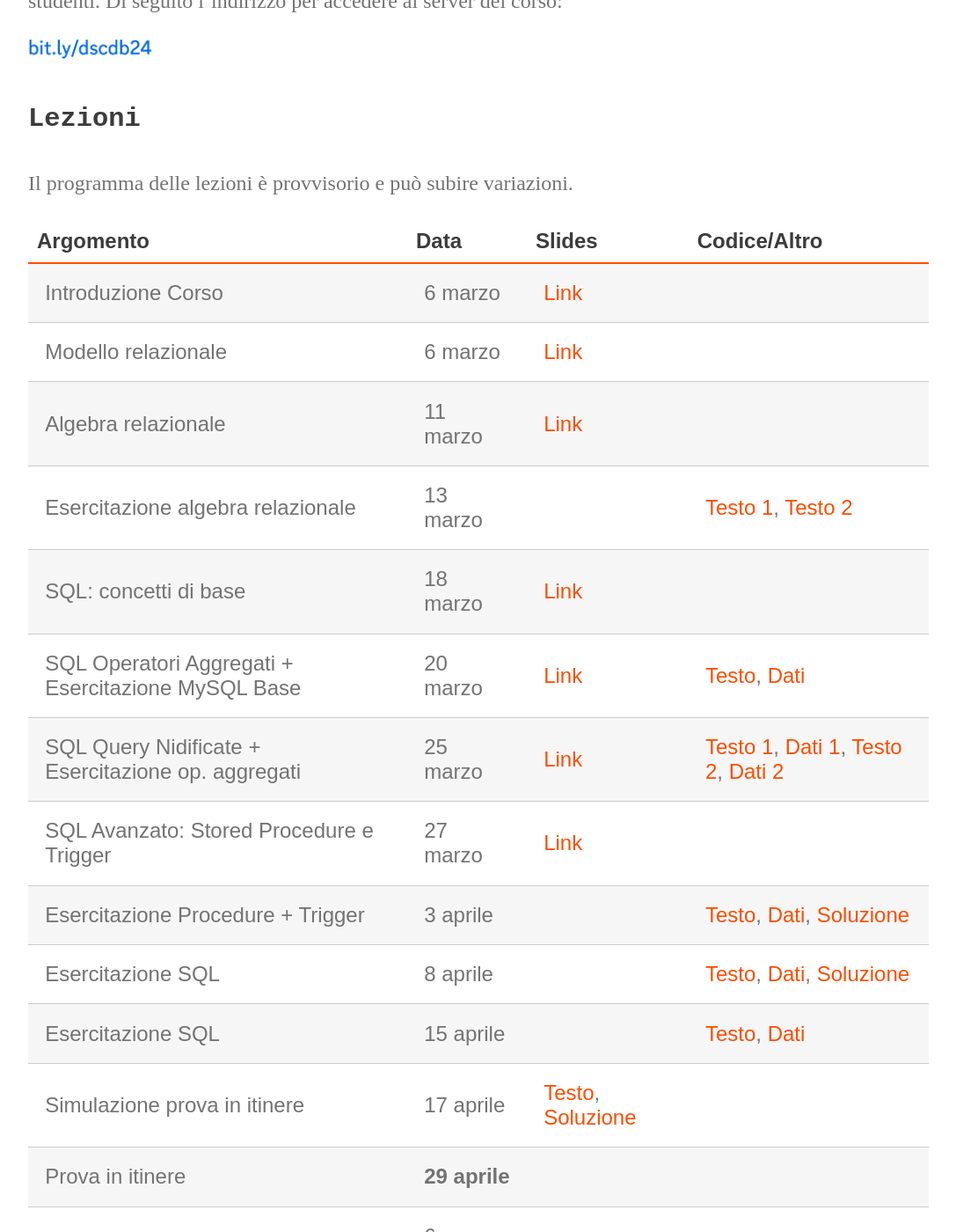
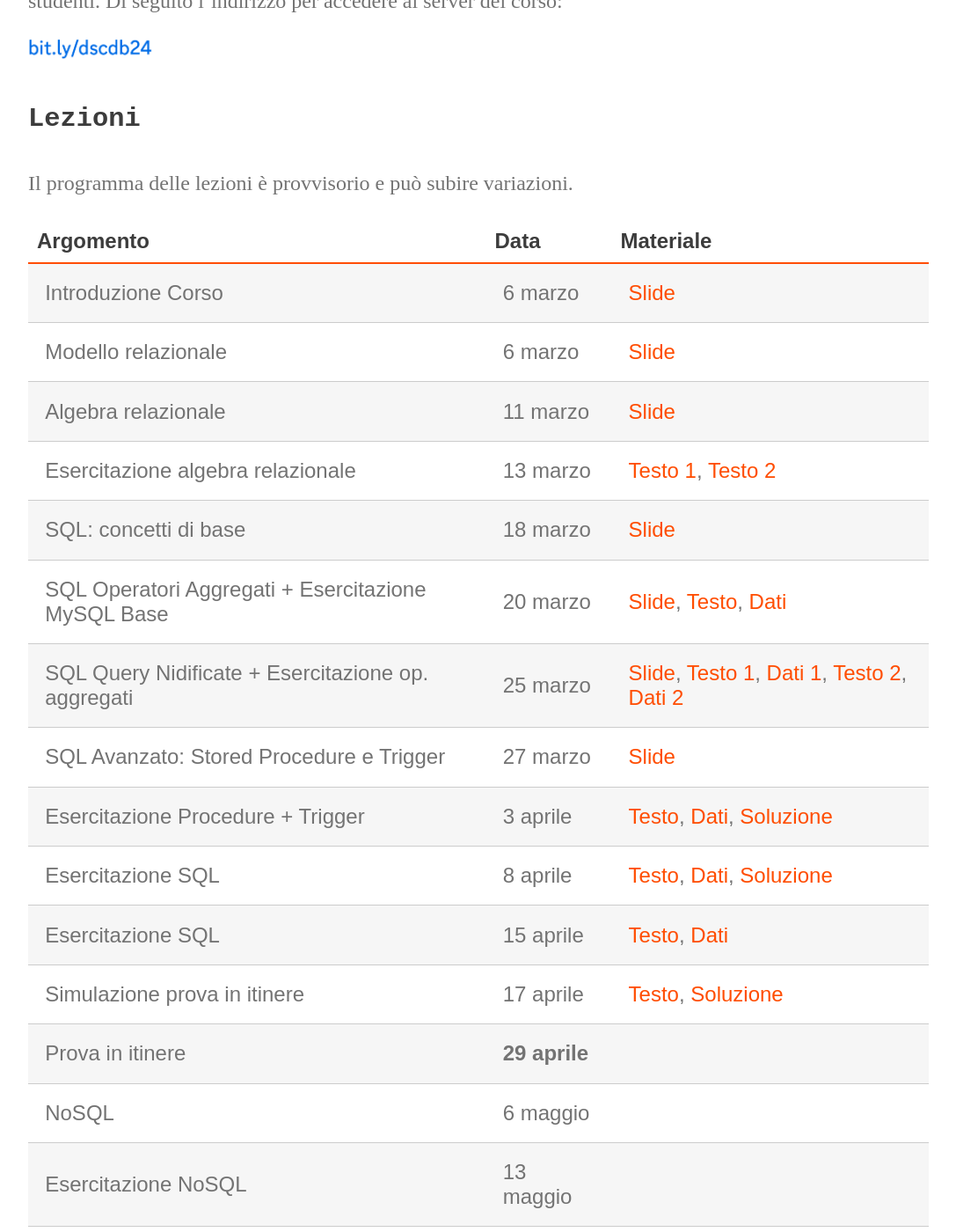
Before and after one commit to perceivelab/db-fo-24, a Jekyll site: the page built from index.md, in a window 1280 px wide and 1400 px high, scrolled down 577 px. Shown: the whole window at 88% size, without its empty margins (96-1183 px from the left). Built offline with Jekyll 4.4.1, drawn with Linux system fonts in a browser that asks for light colours.

Commit message:
Update index.md

```diff
--- a/index.md
+++ b/index.md
@@ -21,19 +21,19 @@ Di seguito l'indirizzo per accedere al server del corso:
 #### Lezioni
 Il programma delle lezioni è provvisorio e può subire variazioni.
 
-| Argomento                                 | Data             | Slides                          | Codice/Altro      |
-|-------------------------------------------|------------------|-------------------------------  |-------------|
-| Introduzione Corso                        | 6 marzo | [Link](https://studentiunict-my.sharepoint.com/:b:/g/personal/simone_palazzo_unict_it/EcEQo0RU_HBEghaVtbzMlKkBFz4dkVDQEbVolZUmJ_lXRw?e=0zzyoT)
-| Modello relazionale                       | 6 marzo | [Link](https://studentiunict-my.sharepoint.com/:b:/g/personal/simone_palazzo_unict_it/EUYekvU8Ec9Oj4CYHyXNHo0BdiYQinHlffKWkCFTcR-3Jw?e=v5UrQR)
-| Algebra relazionale                       | 11 marzo | [Link](https://studentiunict-my.sharepoint.com/:b:/g/personal/simone_palazzo_unict_it/EfOjXxpmWtVKpeM0qJyJR1wB39FAFL6JJYEi9heyoijMlg?e=NGHcJO)
-| Esercitazione algebra relazionale         | 13 marzo |  |  [Testo 1](https://studentiunict-my.sharepoint.com/:b:/g/personal/simone_palazzo_unict_it/ERyyqBsJBbZGvWIT6lUqbFwBI8Uvpusv7LRY8eFPqzx1JQ?e=lHadKF), [Testo 2](https://studentiunict-my.sharepoint.com/:b:/g/personal/simone_palazzo_unict_it/EegBD2LLquFKtQYR74IcJZABwNl13VOF4PBjTaMOkeTy8A?e=QcnpO5)
-| SQL: concetti di base                     | 18 marzo | [Link](https://studentiunict-my.sharepoint.com/:b:/g/personal/simone_palazzo_unict_it/EZCqau5P5DNAquqqQ_88oNgBmEbykzh1UqWc4Jm7QkDhSQ?e=aveCMY)
-| SQL Operatori Aggregati + Esercitazione MySQL Base                              | 20 marzo | [Link](https://studentiunict-my.sharepoint.com/:b:/g/personal/simone_palazzo_unict_it/Ef1UReCEFR1Agf1-9C1cVTMBuyFlx7vO6iVniAp3xZwnfQ?e=fLWEWS) |[Testo](https://studentiunict-my.sharepoint.com/:b:/g/personal/simone_palazzo_unict_it/EUAclowZE5BMrTBVJVtNZZoBjDekvoaBN1zEjTR0-hfGgQ?e=Lj9LzN), [Dati](https://studentiunict-my.sharepoint.com/:u:/g/personal/simone_palazzo_unict_it/EdnUuwVmiLhAuLXRs425QlsBbep0Jj74rMGxgKsnu7qr4Q?e=vHExVq)
-| SQL Query Nidificate + Esercitazione op. aggregati                 | 25 marzo | [Link](https://studentiunict-my.sharepoint.com/:b:/g/personal/simone_palazzo_unict_it/ETv1_9U9leNOksuhrsYS56cBS0BCQu1jQs_xBF4mXHjSMw?e=E5mlLH) | [Testo 1](https://studentiunict-my.sharepoint.com/:b:/g/personal/simone_palazzo_unict_it/EUrxvtV7OD9DpPe4pyPmycQBr2ra_yRSI6IjXXxRj3OIfg?e=tsUH3y), [Dati 1](https://studentiunict-my.sharepoint.com/:u:/g/personal/simone_palazzo_unict_it/EUCEAz5B6VtNu-SAgjfAUDwBBaUokLz7n8cOJ02TsH1lIw?e=oGu6i0), [Testo 2](https://studentiunict-my.sharepoint.com/:b:/g/personal/simone_palazzo_unict_it/EXFGQEFcr45Fm4tQHHGp3noBfhZxoKJNA4uVZ2zUWziGxw?e=xhRl6d), [Dati 2](https://studentiunict-my.sharepoint.com/:u:/g/personal/simone_palazzo_unict_it/EcUAVpPBtqJFmdT_IDBnd6sBrExy5h4u-yeotg5T6djeeQ?e=DmuT5y)
-| SQL Avanzato: Stored Procedure e Trigger                  | 27 marzo | [Link](https://studentiunict-my.sharepoint.com/:b:/g/personal/simone_palazzo_unict_it/EdGNxaaSNh1HpFRABd_JRU0Bd8wW8iHI_oltyGDBSzazag?e=zAY4A3) |
-| Esercitazione Procedure + Trigger                   | 3 aprile | | [Testo](https://studentiunict-my.sharepoint.com/:w:/g/personal/simone_palazzo_unict_it/EXD2m7U3ZMdHnRxcb1rLWyQBOxei-O9cA70l2KJrv4Ihew?e=xv7UlW), [Dati](https://studentiunict-my.sharepoint.com/:u:/g/personal/simone_palazzo_unict_it/ESJvqIgGYrxMn7Hya53-7CIBw-OPnccc1OiRu8edaCXsog?e=yBVTwe), [Soluzione](https://studentiunict-my.sharepoint.com/:u:/g/personal/simone_palazzo_unict_it/Ea_gZ9NGjb1PiWtbJTfPgNQBkxv_B4kaP5r6-OY4QOWuGw?e=pkGH67) |
-| Esercitazione SQL                     | 8 aprile | | [Testo](https://studentiunict-my.sharepoint.com/:b:/g/personal/simone_palazzo_unict_it/EZxKnmkkLUFGo6C1GRyS_LYBLQgzXOxtQzmZTYL2gYP64A?e=ylGh3E), [Dati](https://studentiunict-my.sharepoint.com/:u:/g/personal/simone_palazzo_unict_it/EcyXwD6f8DtGvqvrwu1NFhsB_ed0864mACs9pDAjKFIZ4Q?e=axHjhY), [Soluzione](https://studentiunict-my.sharepoint.com/:u:/g/personal/simone_palazzo_unict_it/EQd7nqYs0hNNiMSKUzwsnp4Bm3JHN8e7WxyhcyS8UQ5bMg?e=b7ddR1) |
-| Esercitazione SQL                         | 15 aprile | | [Testo](https://studentiunict-my.sharepoint.com/:b:/g/personal/simone_palazzo_unict_it/EWzcH8SV0F1KpwRvntS6jFQBgNdmORBpCfi1kP7twsZw9A?e=N21zaj), [Dati](https://studentiunict-my.sharepoint.com/:u:/g/personal/simone_palazzo_unict_it/ES23m4KJDQlHnH6VmZW8ty8BMxS9JYulhf1SE-YwQ7_rDA?e=zGRb9o) |
+| Argomento                                 | Data             | Materiale      |
+|-------------------------------------------|------------------|------------------------------- |
+| Introduzione Corso                        | 6 marzo | [Slide](https://studentiunict-my.sharepoint.com/:b:/g/personal/simone_palazzo_unict_it/EcEQo0RU_HBEghaVtbzMlKkBFz4dkVDQEbVolZUmJ_lXRw?e=0zzyoT)
+| Modello relazionale                       | 6 marzo | [Slide](https://studentiunict-my.sharepoint.com/:b:/g/personal/simone_palazzo_unict_it/EUYekvU8Ec9Oj4CYHyXNHo0BdiYQinHlffKWkCFTcR-3Jw?e=v5UrQR)
+| Algebra relazionale                       | 11 marzo | [Slide](https://studentiunict-my.sharepoint.com/:b:/g/personal/simone_palazzo_unict_it/EfOjXxpmWtVKpeM0qJyJR1wB39FAFL6JJYEi9heyoijMlg?e=NGHcJO)
+| Esercitazione algebra relazionale         | 13 marzo |  [Testo 1](https://studentiunict-my.sharepoint.com/:b:/g/personal/simone_palazzo_unict_it/ERyyqBsJBbZGvWIT6lUqbFwBI8Uvpusv7LRY8eFPqzx1JQ?e=lHadKF), [Testo 2](https://studentiunict-my.sharepoint.com/:b:/g/personal/simone_palazzo_unict_it/EegBD2LLquFKtQYR74IcJZABwNl13VOF4PBjTaMOkeTy8A?e=QcnpO5)
+| SQL: concetti di base                     | 18 marzo | [Slide](https://studentiunict-my.sharepoint.com/:b:/g/personal/simone_palazzo_unict_it/EZCqau5P5DNAquqqQ_88oNgBmEbykzh1UqWc4Jm7QkDhSQ?e=aveCMY)
+| SQL Operatori Aggregati + Esercitazione MySQL Base                              | 20 marzo | [Slide](https://studentiunict-my.sharepoint.com/:b:/g/personal/simone_palazzo_unict_it/Ef1UReCEFR1Agf1-9C1cVTMBuyFlx7vO6iVniAp3xZwnfQ?e=fLWEWS), [Testo](https://studentiunict-my.sharepoint.com/:b:/g/personal/simone_palazzo_unict_it/EUAclowZE5BMrTBVJVtNZZoBjDekvoaBN1zEjTR0-hfGgQ?e=Lj9LzN), [Dati](https://studentiunict-my.sharepoint.com/:u:/g/personal/simone_palazzo_unict_it/EdnUuwVmiLhAuLXRs425QlsBbep0Jj74rMGxgKsnu7qr4Q?e=vHExVq)
+| SQL Query Nidificate + Esercitazione op. aggregati                 | 25 marzo | [Slide](https://studentiunict-my.sharepoint.com/:b:/g/personal/simone_palazzo_unict_it/ETv1_9U9leNOksuhrsYS56cBS0BCQu1jQs_xBF4mXHjSMw?e=E5mlLH), [Testo 1](https://studentiunict-my.sharepoint.com/:b:/g/personal/simone_palazzo_unict_it/EUrxvtV7OD9DpPe4pyPmycQBr2ra_yRSI6IjXXxRj3OIfg?e=tsUH3y), [Dati 1](https://studentiunict-my.sharepoint.com/:u:/g/personal/simone_palazzo_unict_it/EUCEAz5B6VtNu-SAgjfAUDwBBaUokLz7n8cOJ02TsH1lIw?e=oGu6i0), [Testo 2](https://studentiunict-my.sharepoint.com/:b:/g/personal/simone_palazzo_unict_it/EXFGQEFcr45Fm4tQHHGp3noBfhZxoKJNA4uVZ2zUWziGxw?e=xhRl6d), [Dati 2](https://studentiunict-my.sharepoint.com/:u:/g/personal/simone_palazzo_unict_it/EcUAVpPBtqJFmdT_IDBnd6sBrExy5h4u-yeotg5T6djeeQ?e=DmuT5y)
+| SQL Avanzato: Stored Procedure e Trigger                  | 27 marzo | [Slide](https://studentiunict-my.sharepoint.com/:b:/g/personal/simone_palazzo_unict_it/EdGNxaaSNh1HpFRABd_JRU0Bd8wW8iHI_oltyGDBSzazag?e=zAY4A3) |
+| Esercitazione Procedure + Trigger                   | 3 aprile | [Testo](https://studentiunict-my.sharepoint.com/:w:/g/personal/simone_palazzo_unict_it/EXD2m7U3ZMdHnRxcb1rLWyQBOxei-O9cA70l2KJrv4Ihew?e=xv7UlW), [Dati](https://studentiunict-my.sharepoint.com/:u:/g/personal/simone_palazzo_unict_it/ESJvqIgGYrxMn7Hya53-7CIBw-OPnccc1OiRu8edaCXsog?e=yBVTwe), [Soluzione](https://studentiunict-my.sharepoint.com/:u:/g/personal/simone_palazzo_unict_it/Ea_gZ9NGjb1PiWtbJTfPgNQBkxv_B4kaP5r6-OY4QOWuGw?e=pkGH67) |
+| Esercitazione SQL                     | 8 aprile | [Testo](https://studentiunict-my.sharepoint.com/:b:/g/personal/simone_palazzo_unict_it/EZxKnmkkLUFGo6C1GRyS_LYBLQgzXOxtQzmZTYL2gYP64A?e=ylGh3E), [Dati](https://studentiunict-my.sharepoint.com/:u:/g/personal/simone_palazzo_unict_it/EcyXwD6f8DtGvqvrwu1NFhsB_ed0864mACs9pDAjKFIZ4Q?e=axHjhY), [Soluzione](https://studentiunict-my.sharepoint.com/:u:/g/personal/simone_palazzo_unict_it/EQd7nqYs0hNNiMSKUzwsnp4Bm3JHN8e7WxyhcyS8UQ5bMg?e=b7ddR1) |
+| Esercitazione SQL                         | 15 aprile | [Testo](https://studentiunict-my.sharepoint.com/:b:/g/personal/simone_palazzo_unict_it/EWzcH8SV0F1KpwRvntS6jFQBgNdmORBpCfi1kP7twsZw9A?e=N21zaj), [Dati](https://studentiunict-my.sharepoint.com/:u:/g/personal/simone_palazzo_unict_it/ES23m4KJDQlHnH6VmZW8ty8BMxS9JYulhf1SE-YwQ7_rDA?e=zGRb9o) |
 | Simulazione prova in itinere                         | 17 aprile | [Testo](https://studentiunict-my.sharepoint.com/:b:/g/personal/simone_palazzo_unict_it/ETG6PpMprShPgl3ehDXHZ6YBSxp5LMeDjEtXiQ0D04QYqA?e=QLc3n4), [Soluzione](https://studentiunict-my.sharepoint.com/:u:/g/personal/simone_palazzo_unict_it/EXKNtto2dDNMtjij1LHwf3EBa0yyURGfVZtpaoKpvUKySw?e=wVIZRj) |
 | Prova in itinere                          | **29 aprile** |
 | NoSQL                                     | 6 maggio |
```
